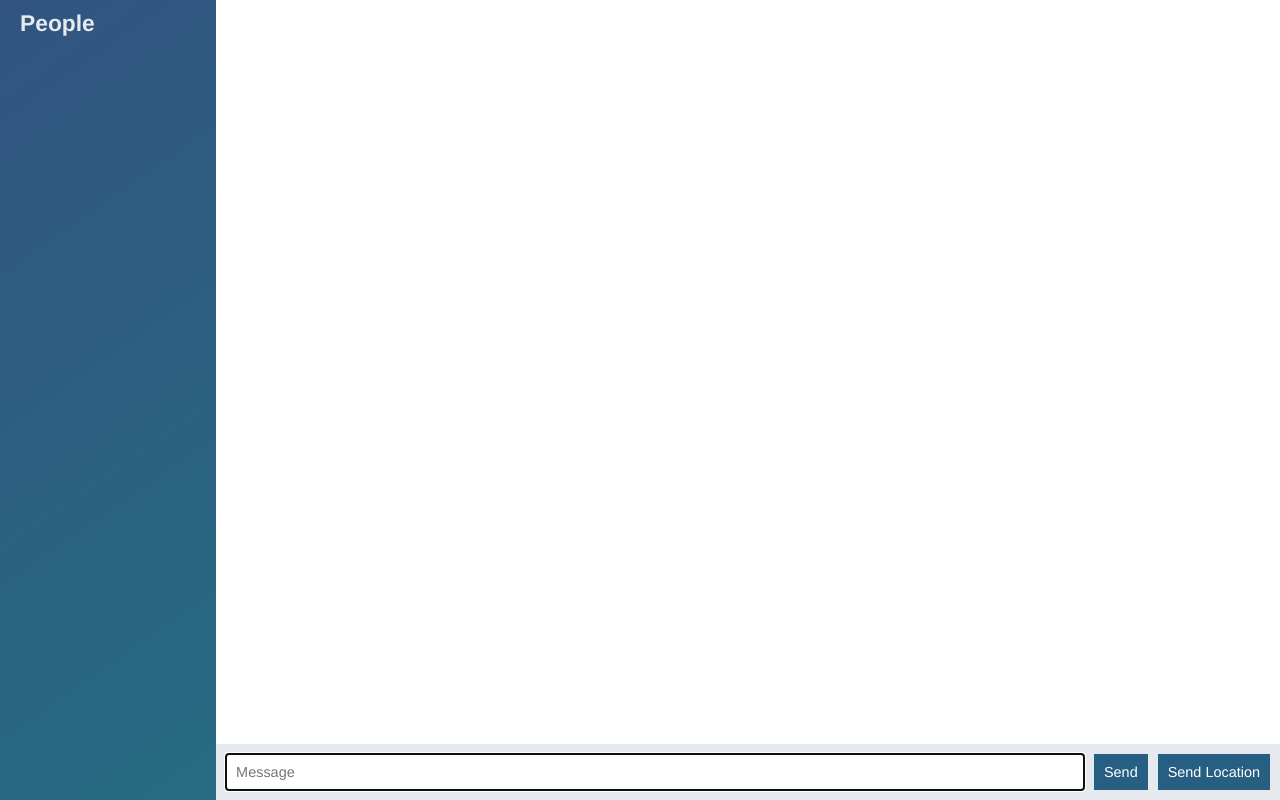
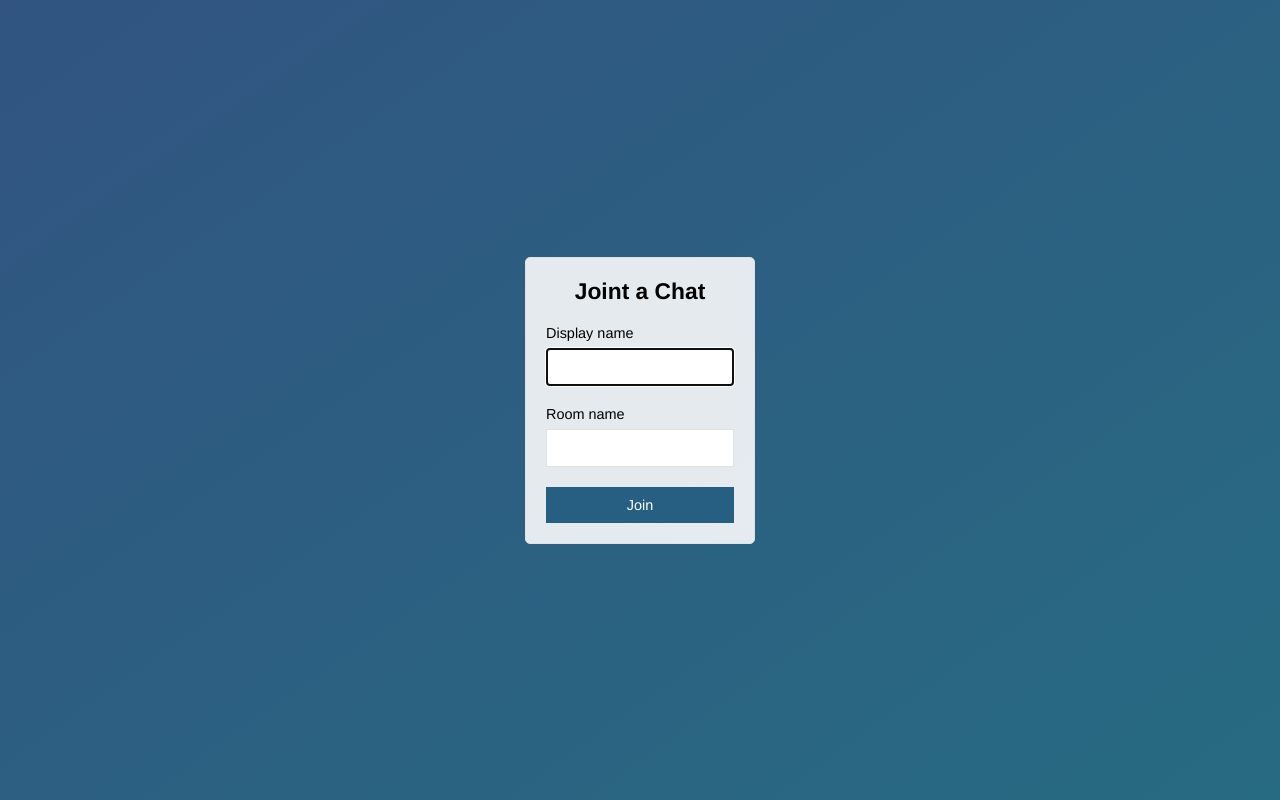
Before and after one commit to anhtran304/node-chat-app, a website: page public/index.html in a window 1280 px wide. Drawn offline with nearby package versions, Linux system fonts and the light colour scheme; no server answers.

Commit message:
Add join page that submits to chat.html

```diff
--- a/public/index.html
+++ b/public/index.html
@@ -2,55 +2,28 @@
 <html>
   <head>
     <meta charset="utf-8">
+    <title>Join | ChatApp</title>
+    <meta name="viewport" content="width=device-width, initial-scale=1, user-scalable=no">
     <link rel="stylesheet" href="/css/styles.css">
-    <title></title>
   </head>
-  <body class="chat">
-    <div class="chat__sidebar">
-      <h3>People</h3>
-      <div id="users"></div>
+  <body class="centered-form">
+    <div class="centered-form__form">
+      <form action="/chat.html">
+        <div class="form-field">
+          <h3>Joint a Chat</h3>
+        </div>
+        <div class="form-field">
+          <label>Display name</label>
+          <input type="text" name="name" autofocus/>
+        </div>
+        <div class="form-field">
+          <label>Room name</label>
+          <input type="text" name="room"/>
+        </div>
+        <div class="form-field">
+          <button>Join</button>
+        </div>
+      </form>
     </div>
-    <div class="chat__main">
-        <ol id="messages" class="chat__messages"></ol>
-        <div class="chat__footer">
-          <form id="message-form">
-            <input name="message" type="text" placeholder="Message" autofocus autocomplete="off"/>
-            <button>Send</button>
-          </form>
-          <button id="send-location">Send Location</button>
-        </div>
-    </div>
-
-    <script id="message-template" type="text/template">
-      <li class="message">
-        <div class="message__title">
-          <h4>{{from}}</h4>
-          <span>{{createAt}}</span>
-        </div>
-        <div class="message__body">
-          <p>{{text}}</p>
-        </div>
-      </li>
-    </script>
-
-    <script id="location-message-template" type="text/template">
-      <li class="message">
-        <div class="message__title">
-          <h4>{{from}}</h4>
-          <span>{{createAt}}</span>
-        </div>
-        <div class="message__body">
-          <a href="{{url}}" target="_blank">My current location</a>
-        </div>
-      </li>
-    </script>
-
-
-
-    <script src="/socket.io/socket.io.js"></script>
-    <script src="/js/libs/jquery-3.1.1.min.js"></script>
-    <script src="/js/libs/moment.js"></script>
-    <script src="/js/libs/mustache.js"></script>
-    <script src="/js/index.js"></script>
   </body>
 </html>
```
Also changed, not shown: public/chat.html (added, +57 -0 lines), public/js/chat.js (renamed from public/js/index.js).
